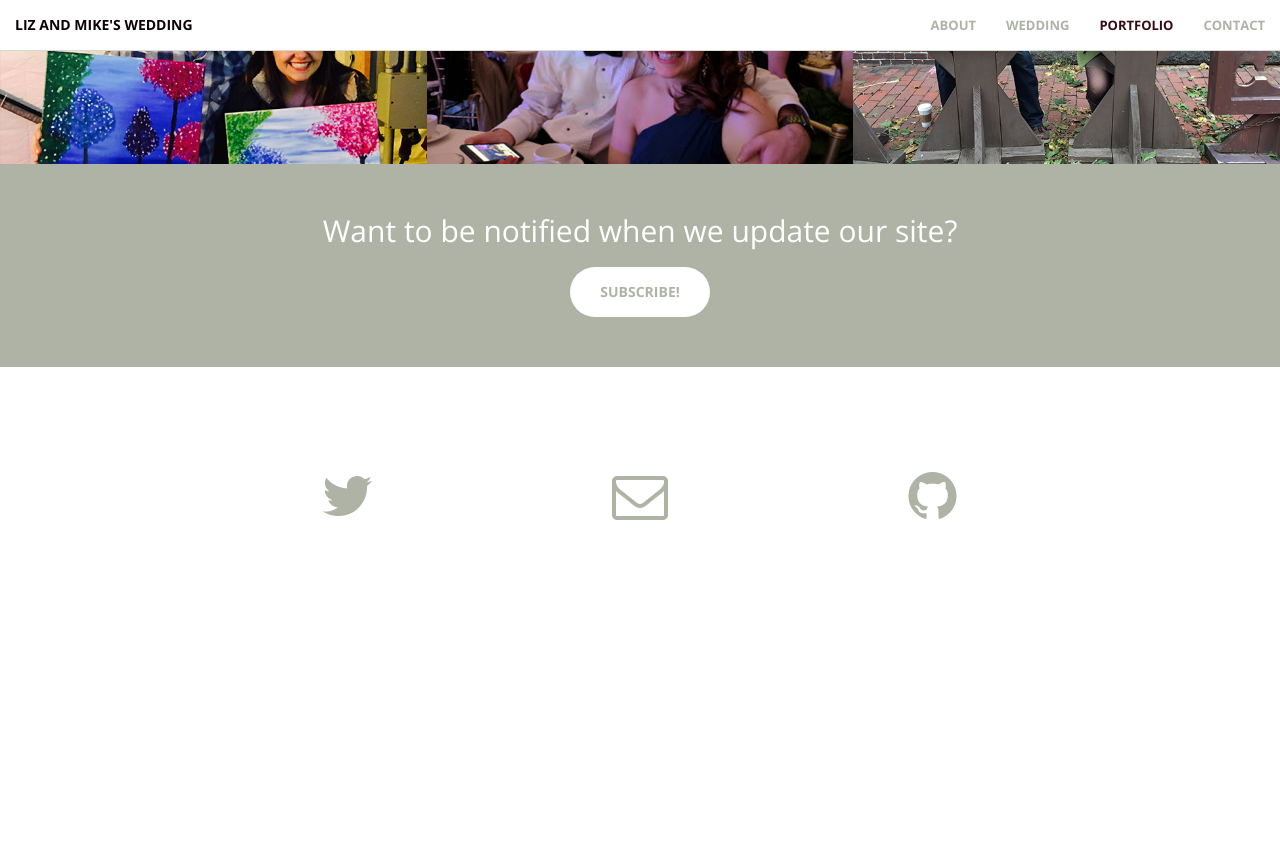
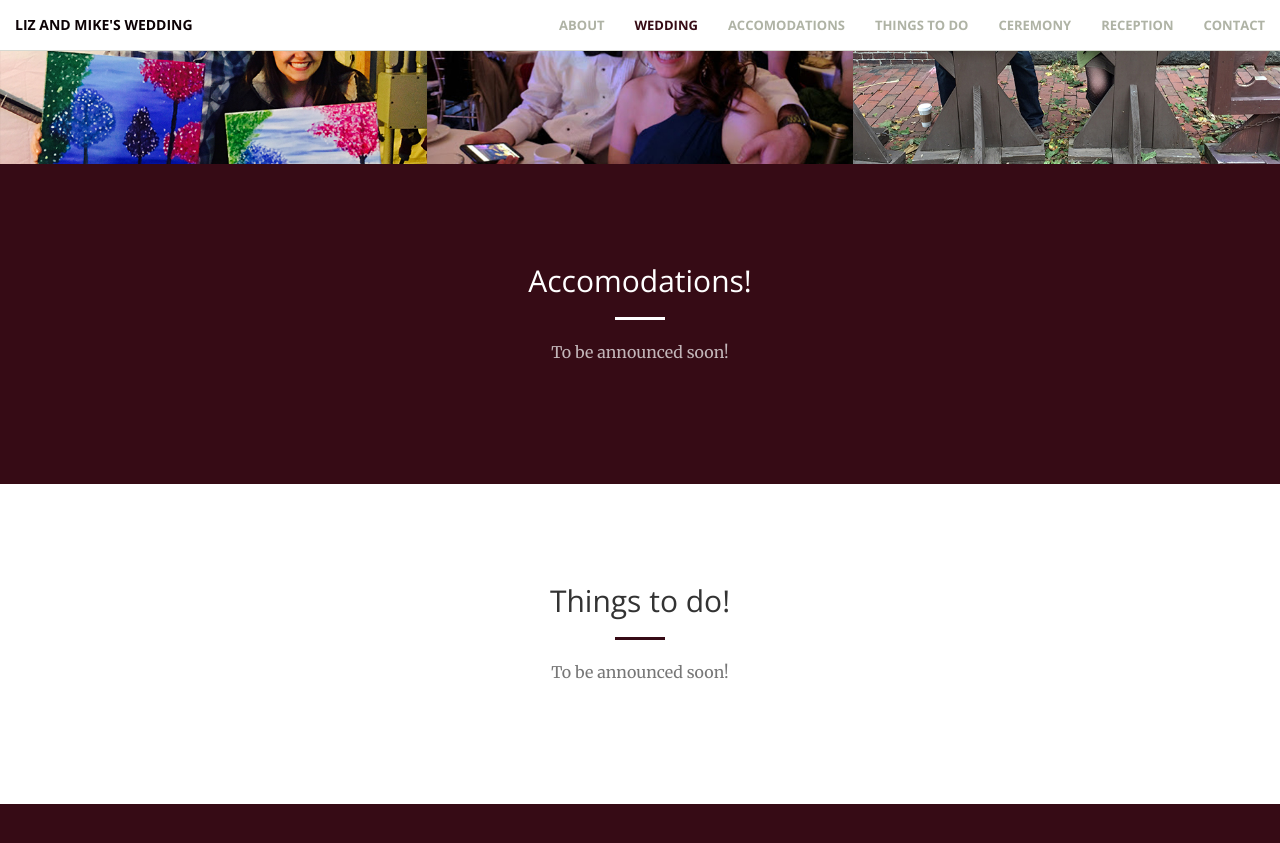
Before and after one commit to mikesplain/lizandmike.rocks, a Jekyll site: the page built from index.html, in a window 1280 px wide and 900 px high, scrolled down 1816 px. Shown: the top 843 px of the window. Built offline with Jekyll 4.4.1, drawn with Linux system fonts in a browser that asks for light colours; comment, search, counter and statistics services are not loaded; before the commit the page ends 2460 px from its top, so only the background shows below that; some of the changed text lies outside the part shown.

Commit message:
Add new sections

```diff
--- /dev/null
+++ b/_includes/accomodations.html
@@ -0,0 +1,11 @@
+<section class="bg-primary" id="accomodations">
+    <div class="container">
+        <div class="row">
+            <div class="col-lg-8 col-lg-offset-2 text-center">
+                <h2 class="section-heading">Accomodations!</h2>
+                <hr class="light">
+                <p class="text-faded">To be announced soon! </p>
+            </div>
+        </div>
+    </div>
+</section>
--- /dev/null
+++ b/_includes/ceremony.html
@@ -0,0 +1,11 @@
+<section class="bg-primary" id="ceremony">
+    <div class="container">
+        <div class="row">
+            <div class="col-lg-8 col-lg-offset-2 text-center">
+                <h2 class="section-heading">Ceremony</h2>
+                <hr class="light">
+                <p class="text-faded">To be announced soon! </p>
+            </div>
+        </div>
+    </div>
+</section>
--- a/_includes/nav.html
+++ b/_includes/nav.html
@@ -21,7 +21,16 @@
                     <a class="page-scroll" href="#wedding">Wedding</a>
                 </li>
                 <li>
-                    <a class="page-scroll" href="#portfolio">Portfolio</a>
+                    <a class="page-scroll" href="#accomodations">Accomodations</a>
+                </li>
+                <li>
+                    <a class="page-scroll" href="#thingstodo">Things to do</a>
+                </li>
+                <li>
+                    <a class="page-scroll" href="#ceremony">Ceremony</a>
+                </li>
+                <li>
+                    <a class="page-scroll" href="#reception">Reception</a>
                 </li>
                 <li>
                     <a class="page-scroll" href="#contact">Contact</a>
--- a/_includes/portfolio.html
+++ b/_includes/photos.html
@@ -1,4 +1,4 @@
-<section class="no-padding" id="portfolio">
+<section class="no-padding" id="photos">
     <div class="container-fluid">
         <div class="row no-gutter">
             <div class="col-lg-4 col-sm-6 portfolio-box">
--- /dev/null
+++ b/_includes/photos2.html
@@ -0,0 +1,36 @@
+<section class="no-padding" id="photos">
+    <div class="container-fluid">
+        <div class="row no-gutter">
+            <div class="col-lg-4 col-sm-6 portfolio-box">
+                <img src="img/portfolio/1.jpg" class="img-responsive" alt="">
+                <div class="portfolio-box-caption">
+                    <div class="portfolio-box-caption-content">
+                        <div class="project-name">
+                            Paint Night
+                        </div>
+                    </div>
+                </div>
+            </div>
+            <div class="col-lg-4 col-sm-6 portfolio-box">
+                <img src="img/portfolio/2.jpg" class="img-responsive" alt="">
+                <div class="portfolio-box-caption">
+                    <div class="portfolio-box-caption-content">
+                        <div class="project-name">
+                            Satterthwaite/Freiman Wedding
+                        </div>
+                    </div>
+                </div>
+            </div>
+            <div class="col-lg-4 col-sm-6 portfolio-box">
+                <img src="img/portfolio/3.jpg" class="img-responsive" alt="">
+                <div class="portfolio-box-caption">
+                    <div class="portfolio-box-caption-content">
+                        <div class="project-name">
+                            Salem, MA
+                        </div>
+                    </div>
+                </div>
+            </div>
+        </div>
+    </div>
+</section>
--- /dev/null
+++ b/_includes/reception.html
@@ -0,0 +1,11 @@
+<section id="reception">
+    <div class="container">
+        <div class="row">
+            <div class="col-lg-12 text-center">
+                <h2 class="section-heading">Reception!</h2>
+                <hr class="primary">
+                <p class="text-muted">To be announced soon! </p>
+            </div>
+        </div>
+    </div>
+</section>
--- /dev/null
+++ b/_includes/thingstodo.html
@@ -0,0 +1,11 @@
+<section id="thingstodo">
+    <div class="container">
+        <div class="row">
+            <div class="col-lg-12 text-center">
+                <h2 class="section-heading">Things to do!</h2>
+                <hr class="primary">
+                <p class="text-muted">To be announced soon! </p>
+            </div>
+        </div>
+    </div>
+</section>
--- a/_layouts/front.html
+++ b/_layouts/front.html
@@ -8,8 +8,13 @@
   {% include header.html %}
   {% include about-us.html %}
   {% include wedding.html %}
-  {% include portfolio.html %}
-  {% include aside.html %}
+  {% include photos.html %}
+  {% include accomodations.html %}
+  {% include thingstodo.html %}
+  {% include ceremony.html %}
+  {% include reception.html %}
+  {% include photos2.html %}
+  {% include subscribe.html %}
   {% include contact.html %}
   {% include scripts.html %}
 </body>
```
Also changed, not shown: _includes/subscribe.html (renamed from _includes/aside.html).
